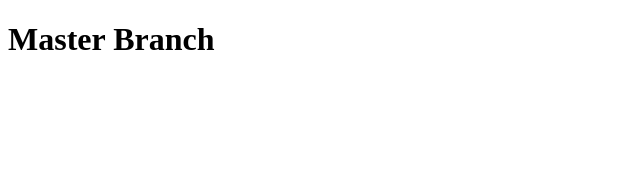
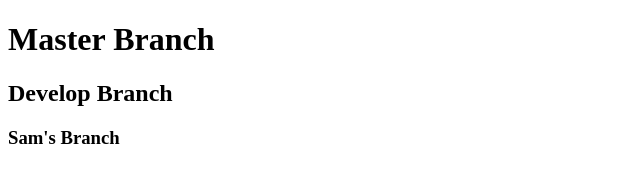
Before and after one commit to daniellebarrett/teamGit, a plain HTML site: page index.html in a window 1280 px wide. Shown: the whole page, without its empty margins (0-640 px from the left). Drawn offline with Linux system fonts and the light colour scheme.

Commit message:
Sam's branch

```diff
--- a/index.html
+++ b/index.html
@@ -8,5 +8,8 @@
 <body>
 
     <h1>Master Branch</h1>
+    <h2>Develop Branch</h2>
+    <h3>Sam's Branch</h3>
+
 </body>
 </html>
```
